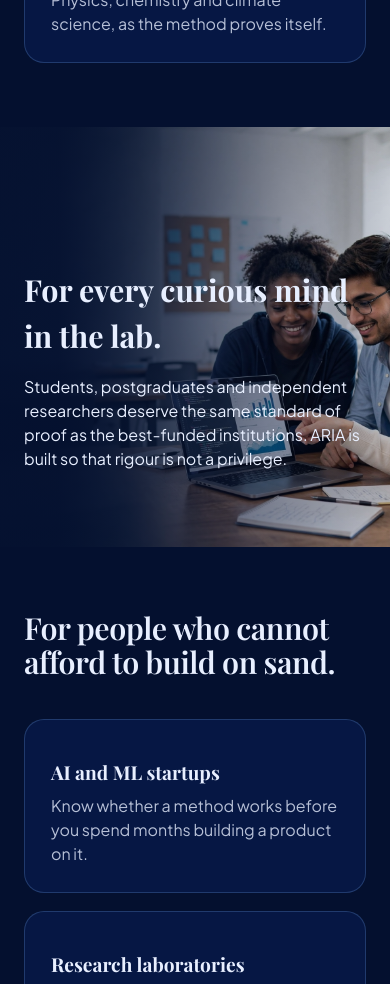
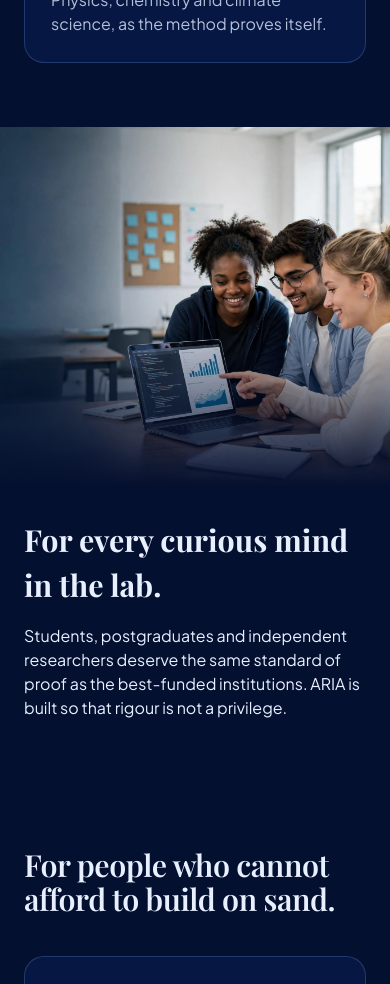
Before and after one commit to JNectar9/Aria, a Next.js app: page / in a window 390 px wide. Shown: the part 4980-5964 px from the top of the page. Built offline with nearby package versions, Linux system fonts and the light colour scheme; a web font is replaced by a local one.

Commit message:
Enhance banner styles for improved layout and responsiveness

```diff
--- a/app/landing.css
+++ b/app/landing.css
@@ -64,3 +64,13 @@
 .lp .float b.ok{background:none!important;color:#43d28a}
 .banner img{z-index:0}
 .crop{aspect-ratio:1024/578;border-radius:26px;border:1px solid rgba(130,180,255,.35);box-shadow:0 30px 70px rgba(0,10,50,.6);background:url(/images/collage.jpg) 100% 0/200% 200% no-repeat}
+.banner{min-height:520px;background:#04102f}
+.banner img{object-fit:cover;object-position:75% 50%}
+.banner::before{display:block;background:linear-gradient(90deg,rgba(4,16,47,.55) 0%,rgba(4,16,47,0) 55%)}
+.banner .wrap{padding-top:120px;padding-bottom:90px}
+@media (max-width:900px){
+  .banner{min-height:0}
+  .banner img{height:360px!important;object-position:80% 50%}
+  .banner::before{inset:0 0 auto 0;height:360px;background:linear-gradient(180deg,rgba(4,16,47,0) 55%,#04102f 100%)}
+  .banner .wrap{padding-top:390px;padding-bottom:48px}
+}
```
